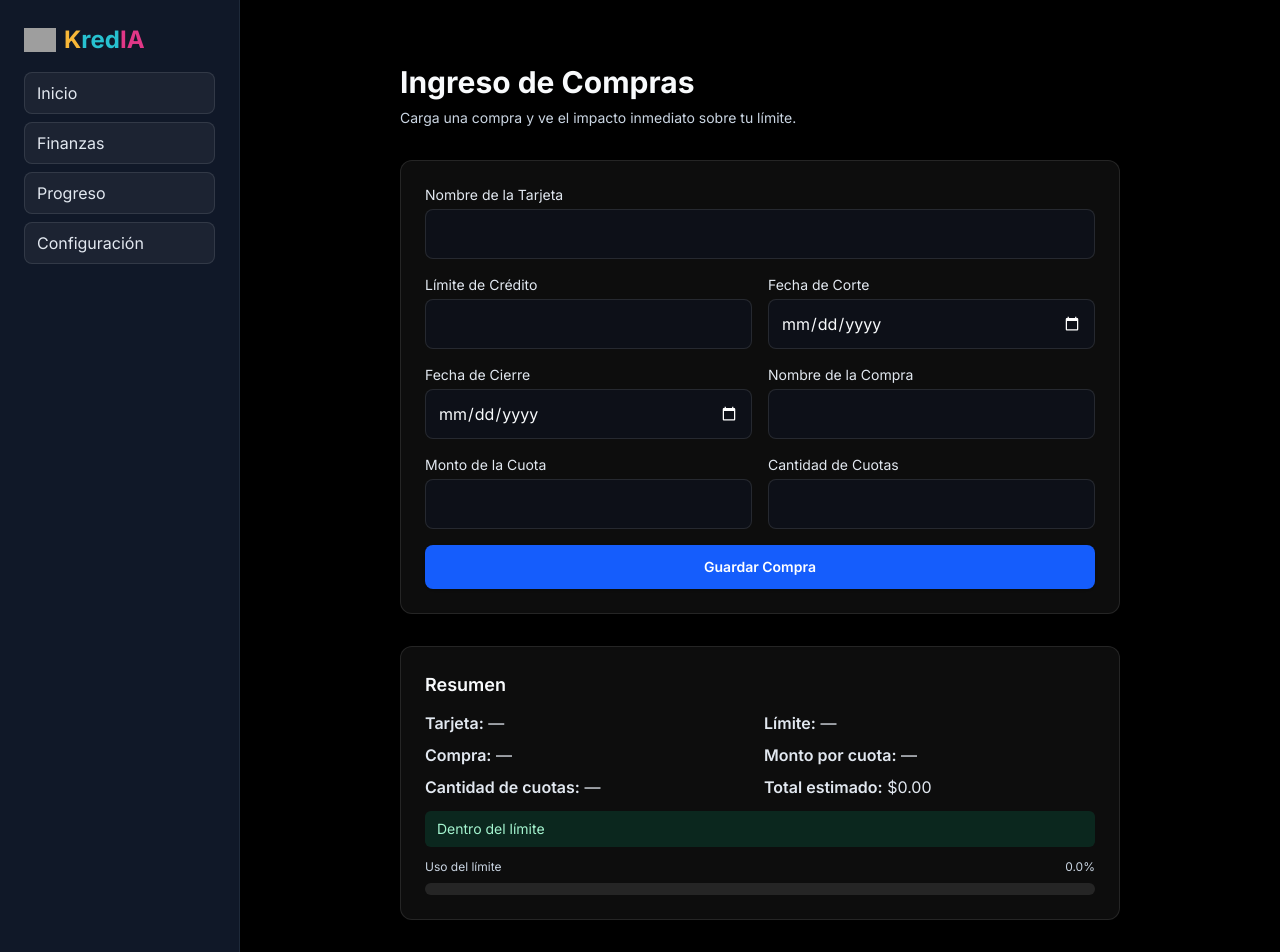
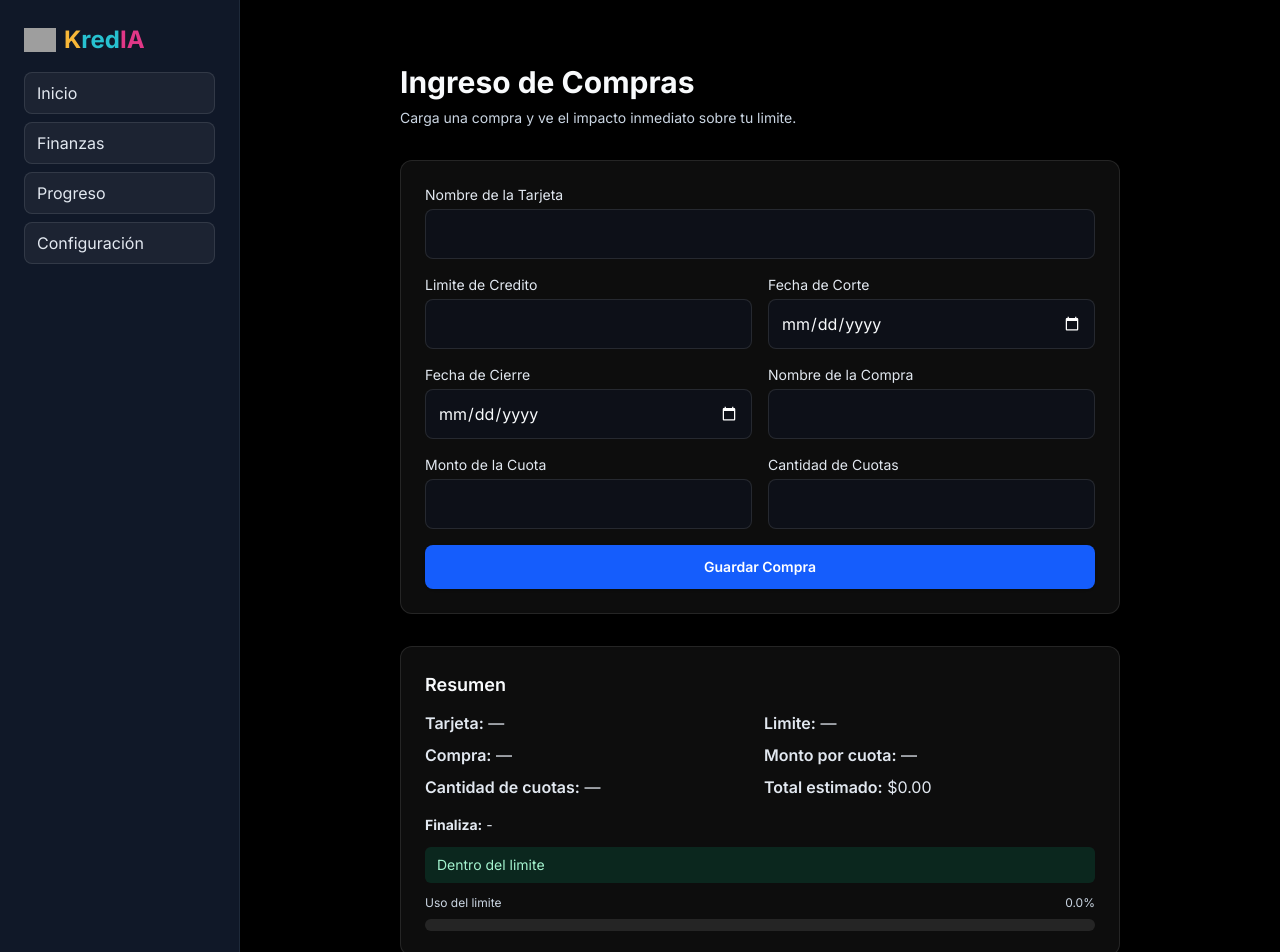
Before and after one commit to winner2026/kredia-app, a Next.js app: page /dashboard/inicio in a window 1280 px wide. Shown: the top 952 px of the page. Built offline with nearby package versions, Linux system fonts and the light colour scheme; grey boxes are pictures that could not be loaded.

Commit message:
Add payoff date to dashboard inicio summary

```diff
--- a/app/dashboard/inicio/page.tsx
+++ b/app/dashboard/inicio/page.tsx
@@ -20,6 +20,12 @@ export default function DashboardInicio() {
   const totalCompra = useMemo(() => (cuotas > 0 ? monto * cuotas : 0), [monto, cuotas]);
   const uso = useMemo(() => (limite > 0 ? Math.min((totalCompra / limite) * 100, 999) : 0), [limite, totalCompra]);
   const dentroLimite = limite === 0 ? true : totalCompra <= limite;
+  const fechaFinal = useMemo(() => {
+    if (!form.fechaCorte || !cuotas) return "-";
+    const base = new Date(form.fechaCorte);
+    base.setMonth(base.getMonth() + cuotas);
+    return base.toLocaleDateString();
+  }, [form.fechaCorte, cuotas]);
 
   function handleChange(e: React.ChangeEvent<HTMLInputElement>) {
     setForm({ ...form, [e.target.name]: e.target.value });
@@ -28,14 +34,14 @@ export default function DashboardInicio() {
   function handleSubmit(e: React.FormEvent<HTMLFormElement>) {
     e.preventDefault();
     console.log("DATA SUBMIT:", form, { totalCompra });
-    // aquí luego conectas con tu API real
+    // conecta con tu API real aquí
   }
 
   return (
     <div className="p-6 max-w-3xl mx-auto space-y-8">
       <div className="space-y-2">
         <h1 className="text-3xl font-bold text-slate-50">Ingreso de Compras</h1>
-        <p className="text-slate-300 text-sm">Carga una compra y ve el impacto inmediato sobre tu límite.</p>
+        <p className="text-slate-300 text-sm">Carga una compra y ve el impacto inmediato sobre tu limite.</p>
       </div>
 
       <form onSubmit={handleSubmit} className="grid gap-4 md:grid-cols-2 rounded-xl border border-white/10 bg-white/5 p-6">
@@ -52,7 +58,7 @@ export default function DashboardInicio() {
         </div>
 
         <div>
-          <label className="block text-sm mb-1 text-slate-200">Límite de Crédito</label>
+          <label className="block text-sm mb-1 text-slate-200">Limite de Credito</label>
           <input
             type="number"
             name="limite"
@@ -137,20 +143,24 @@ export default function DashboardInicio() {
         <h2 className="text-lg font-semibold text-slate-50">Resumen</h2>
         <div className="grid gap-2 md:grid-cols-2">
           <p><span className="font-semibold">Tarjeta:</span> {form.tarjeta || "—"}</p>
-          <p><span className="font-semibold">Límite:</span> {form.limite || "—"}</p>
+          <p><span className="font-semibold">Limite:</span> {form.limite || "—"}</p>
           <p><span className="font-semibold">Compra:</span> {form.nombreCompra || "—"}</p>
           <p><span className="font-semibold">Monto por cuota:</span> {form.montoCuota || "—"}</p>
           <p><span className="font-semibold">Cantidad de cuotas:</span> {form.cantidadCuotas || "—"}</p>
           <p><span className="font-semibold">Total estimado:</span> ${totalCompra.toFixed(2)}</p>
+          <div className="mt-2 text-sm md:col-span-2">
+            <strong>Finaliza:</strong>{" "}
+            {form.fechaCorte && form.cantidadCuotas ? fechaFinal : "-"}
+          </div>
         </div>
 
         <div className={`rounded-md px-3 py-2 text-sm ${dentroLimite ? "bg-emerald-500/15 text-emerald-200" : "bg-rose-500/15 text-rose-200"}`}>
-          {dentroLimite ? "Dentro del límite" : "Supera el límite"}
+          {dentroLimite ? "Dentro del limite" : "Supera el limite"}
         </div>
 
         <div className="space-y-2">
           <div className="flex items-center justify-between text-xs text-slate-300">
-            <span>Uso del límite</span>
+            <span>Uso del limite</span>
             <span>{uso.toFixed(1)}%</span>
           </div>
           <div className="h-3 w-full overflow-hidden rounded-full bg-white/10">
```
